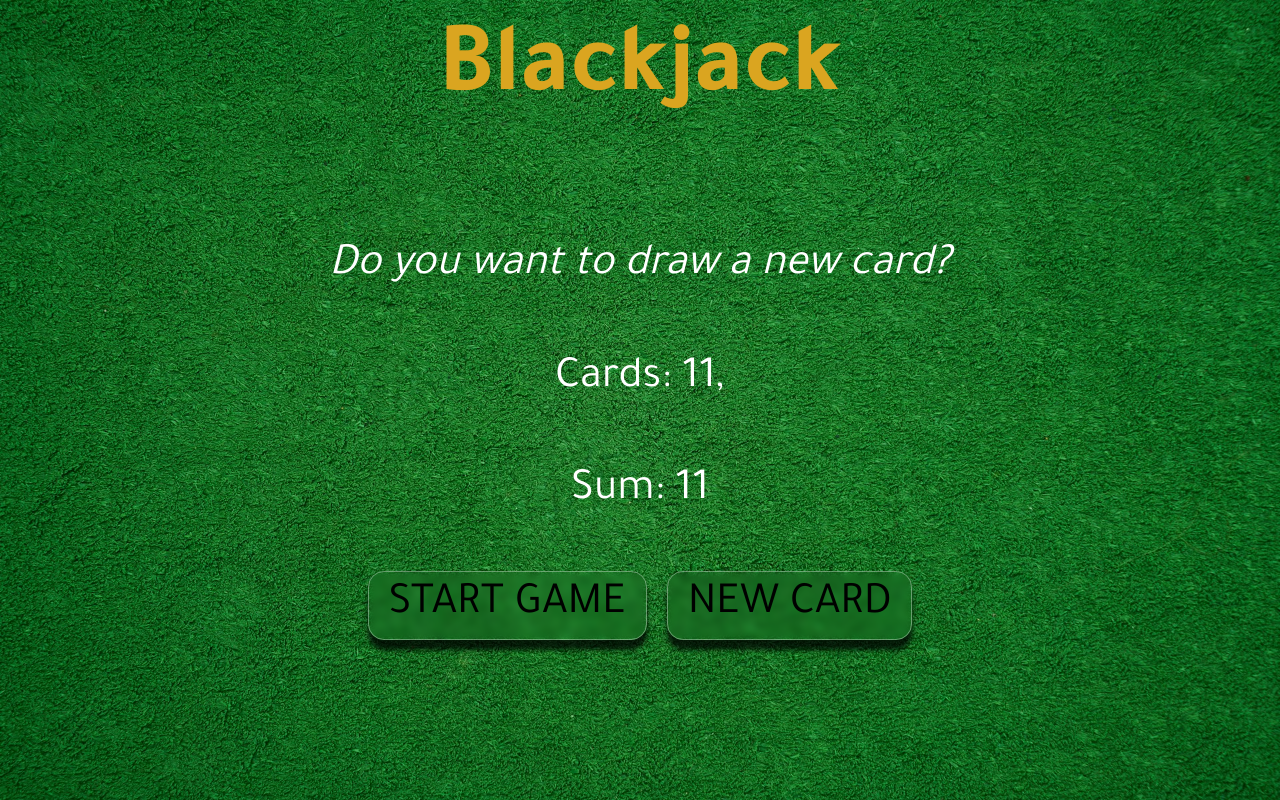
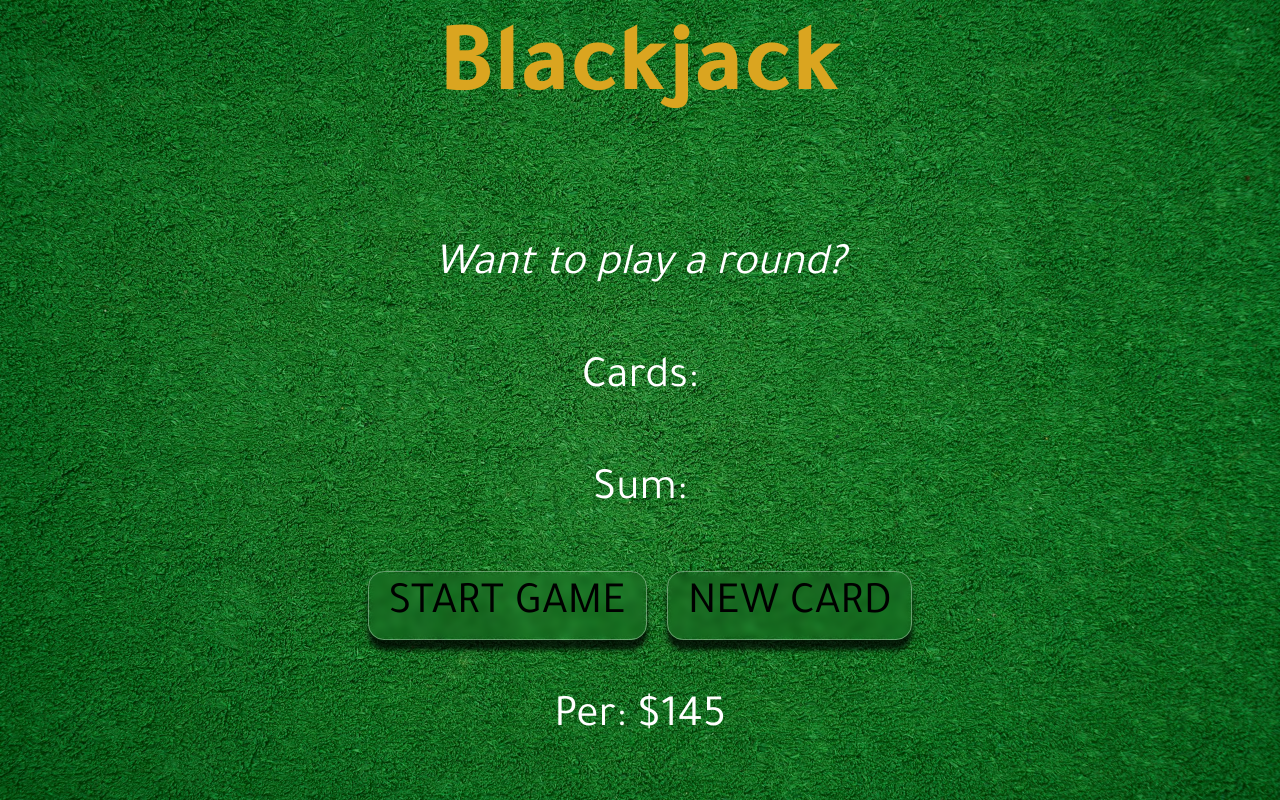
Before and after one commit to rrocker89437/Scrimba-Blackjack-game, a plain HTML site: page index.html in a window 1280 px wide. Both pictures are taken after a click on the button "NEW CARD". Drawn offline with Linux system fonts and the light colour scheme.

Commit message:
finished Blackjack Game!

```diff
--- a/app.js
+++ b/app.js
@@ -1,23 +1,30 @@
+//Create the player object. Give it two keys, name and chips, and set their values
+let player = {
+  name: "Per",
+  chips: 145,
+  sayHello: function () {
+    console.log("Hello!");
+  },
+};
+
 let cards = []; // array --- 0 then 1
 let sum = 0;
 let hasBlackJack = false;
 let isAlive = false;
 let message = "";
-//Store the message-el paragraph in a variable called messageEl
 let messageEl = document.getElementById("message-el");
+let sumEl = document.querySelector("#sum-el");
+let cardsEl = document.querySelector("#cards-el");
 
-//Store the sum paragraph in a variable called sumEl
-let sumEl = document.querySelector("#sum-el");
-// let sumEl = document.getElementById("sum-el");
-
-//Store the cards paragraph in a variable called cardsEl
-let cardsEl = document.querySelector("#cards-el");
+//Grab ahold of the player-el paragraph and store it in a variable called playerEl
+let playerEl = document.querySelector("#player-el");
+//Render the player's name and chips in playerEl
+playerEl.textContent = player.name + ": $" + player.chips;
 
 // Create a function, getRandomCard()
 function getRandomCard() {
   // Make this function return a random number between 1 and 13
   let randomNumber = Math.floor(Math.random() * 13) + 1;
-  //return randomNumber;
 
   if (randomNumber > 10) {
     return 10;
@@ -48,13 +55,6 @@ function renderGame() {
     cardsEl.textContent += cards[i] + ", ";
   }
 
-  //Render the cards on the page using this format -> "Cards: 10 4"
-  //--cardsEl.textContent = "Cards: " + firstCard + " " + secondCard;
-  //render out ALL the cards we have
-
-  //Refer to the cards array when rendering out the cards
-  //--cardsEl.textContent = "Cards: " + cards[0] + ", " + cards[1];
-
   //Render the sum on the page using this format -> "Sum: 14"
   sumEl.textContent = "Sum: " + sum;
 
@@ -73,7 +73,8 @@ function renderGame() {
 
 //Create a function newCard() that logs out "Drawing a new card from the deck!"
 function newCard() {
-  messageEl.textContent = "Drawing a new card from the deck!";
+  // Only allow the player to get a new card if she IS alive and does NOT have Blackjack
+  if (isAlive === true && hasBlackJack === false) {
     //Create a card variable, and hard code its value to a number (2-11)
     let card = getRandomCard(); //7
 
@@ -82,6 +83,8 @@ function newCard() {
 
     // Push the card to the cards array
     cards.push(card);
+
     //Call renderGame()
     renderGame();
   }
+}
--- a/index.html
+++ b/index.html
@@ -24,6 +24,7 @@
           <p id="sum-el">Sum:</p>
           <button class="start" onclick="startGame()">Start Game</button>
           <button class="newcard" onclick="newCard()">New Card</button>
+          <p id="player-el"></p>
         </div>
       </section>
     </main>
```
Also changed, not shown: 1 other file. Lines whose indentation alone changed are shown as unchanged.
